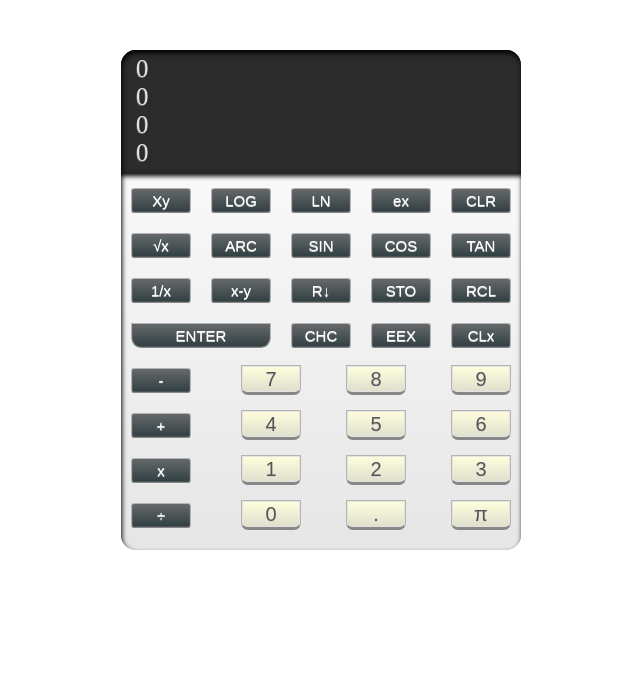
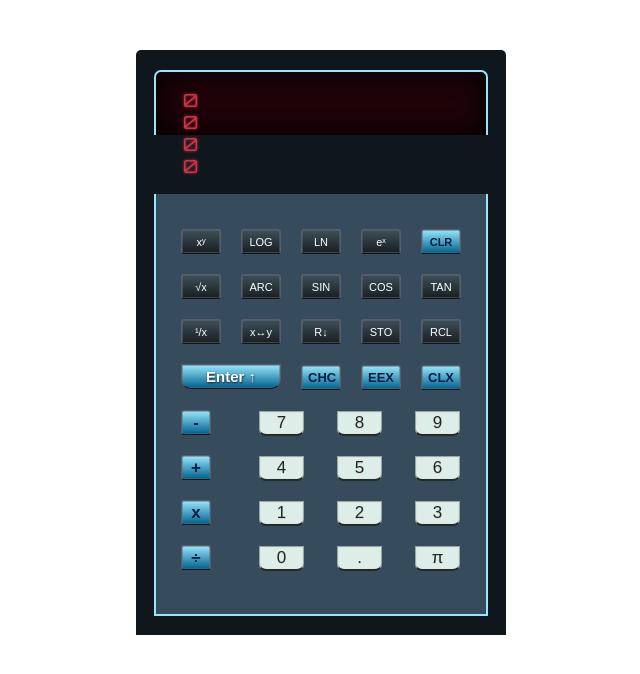
Before and after one commit to AwsIdris/HYF_Group3_Project, a React (Create React App) app: page / in a window 1280 px wide. Shown: the top 674 px of the page, without its empty margins (319-959 px from the left). Built offline with nearby package versions, Linux system fonts and the light colour scheme.

Commit message:
Css-modification

```diff
--- a/public/index.html
+++ b/public/index.html
@@ -1,5 +1,5 @@
 <!doctype html>
-<html lang="en">
+<link href='http://fonts.googleapis.com/css?family=Orbitron' rel='stylesheet' type='text/css'/><html lang="en">
   <head>
     <meta charset="utf-8">
     <meta name="viewport" content="width=device-width, initial-scale=1, shrink-to-fit=no">
--- a/src/App.css
+++ b/src/App.css
@@ -1,12 +1,12 @@
 .calculatorBody{
-  width:400px;
-  height: 500px;
+  width:370px;
+  height: 565px;
+  padding-top:20px;
   margin:50px auto;
   display: flex;
   flex-direction: column;
   align-items: center;
   border-radius: 0px 0px 20px 20px;
-  box-shadow:inset 1px 3px 5px  #000000;
-  background-color:#F9F9F9;
-  border-radius: 15px 15px 15px 15px;
+  background-color:#10171C;
+  border-radius: 5px 5px 0px 0px;
 }
--- a/src/components/DisplayScreen.css
+++ b/src/components/DisplayScreen.css
@@ -1,15 +1,18 @@
 .calculator-display {
-  background-color: #2B2B2B;
-  width:390px;
+  letter-spacing: 2px;  font-family: Orbitron;
+  background-color: #1E0309;
+  width:296px;
   height: 23%;
   margin: 0;
-  color:#E3E3E3;
-  padding:5px ;
-  font-size: 25px;
+  color:#CE354A;
+  padding:17px ;
+  font-size: 18px;
   text-align: left;
-  text-shadow: -0.5px 0.5px #6C7A7D;
-  box-shadow:inset 1px 3px 5px  #000000;
-  border-radius: 15px 15px 0px 0px;
+  text-shadow: 0px 0px 3px ;
+  box-shadow:inset 1px 0px 30px  #000000;
+  border-radius: 7px 7px 0px 0px;
+  border: solid 2px #97E6FC;
+  border-bottom:none;
 }
 
 .stackDiv {
--- a/src/components/DisplayScreen.js
+++ b/src/components/DisplayScreen.js
@@ -14,12 +14,14 @@ export default class DisplayScreen extends React.Component {
     render() {
 
         return (
+        <div className="calculator-display1">
           <div className="calculator-display">
-          <div className="stackDiv">{store.state.stack[3]}</div>
-          <div className="stackDiv">{store.state.stack[2]}</div>
-          <div className="stackDiv">{store.state.stack[1]}</div>
-          <div className="stackDiv">{store.state.stack[0]}</div>
-      </div>
+           <div className="stackDiv">{store.state.stack[3]}</div>
+           <div className="stackDiv">{store.state.stack[2]}</div>
+           <div className="stackDiv">{store.state.stack[1]}</div>
+           <div className="stackDiv">{store.state.stack[0]}</div>
+         </div>
+        </div>
             )
     }
 }
--- a/src/components/KeyPad.css
+++ b/src/components/KeyPad.css
@@ -1,79 +1,92 @@
 .mathtable {
-  padding-top: 5px;
-  width: 400px;
+  border: solid 2px #97E6FC;
+  border-top: none;
+  padding-top: 5px #FFFFFF;
+  width: 300px;
   height: 380px;
-  border-color: #000000;
-  box-shadow:inset 1px 3px 5px  #000000;
-  border-bottom: none;
-  border-radius: 0px 0px 15px 15px;
-  background: -webkit-gradient(linear, left top, left bottom, from(#F9F9F9), to(#E6E6E6));
+  padding:25px 15px 15px 15px;
+  background: -webkit-gradient(linear, left top, left bottom, from(#364B5C), to(#364B5C));
+}
 
-}
 .CalculatorKey {
-  font-size: 15px;
+  font-family: sans-serif;
+  font-size: 11px;
   margin: 10px;
   border: none;
-  width :60px;
+  width :40px;
   height: 25px;
   color:#FFFFFF;
-  font-size: 15px;
-  background: -webkit-gradient(linear, 0 0, 0 bottom, from(#66696b), to(#303F42));
-  background: -moz-linear-gradient(#66696b, #303F42);
-  background: linear-gradient(#66696b, #303F42);
-  border: solid 1px #b4b4b4;
-  border-bottom: solid 1.5px #878787;
+  background: linear-gradient(#3D5059, #171F23);
+  border: solid 1px #595D72;
+  border-bottom: solid 1.5px #0f1416;
   box-shadow: inset 0 0 0 0.5px #66696b;
-  color: #FFFFFF;
-  text-shadow: 0 0.5px 0 #d6d6d6;
   border-radius: 3px 3px 3px 3px;
+  outline:none;
 }
 
-.CalculatorKey.KeyPad-ENTER {
-  width :140px;
+.CalculatorKey.KeyPad-Enter {
+  width :100px;
   height: 25px;
+  font-size: 15px;
   color:#FFFFFF;
-  font-size: 15px;
-  background: -webkit-gradient(linear, 0 0, 0 bottom, from(#66696b), to(#303F42));
-  background: -moz-linear-gradient(#66696b, #303F42);
-  background: linear-gradient(#66696b, #303F42);
-  border: solid 1px #b4b4b4;
-  border-bottom: solid 1.5px #878787;
+  background: linear-gradient(#97E6FC, #00618E);
+  border: solid 1px #595D72;
+  border-bottom: solid 1.5px #0f1416;
   box-shadow: inset 0 0 0 0.5px #66696b;
-  color: #FFFFFF;
-  text-shadow: 0 0.5px 0 #d6d6d6;
-  border-radius: 0px 0px 10px 10px;
+  border-radius: 0px 0px 10px 10px ;
+  text-shadow: 0.4px 1px 2px #0f1416;
+  outline:none;
+  font-weight: bold;
+}
+
+.CalculatorKey.KeyPad-CLR{
+  font-family: sans-serif;
+  font-size: 11px;
+  font-weight: bold;
+  margin: 10px;
+  border: none;
+  width :40px;
+  height: 25px;
+  color:#071E44;
+  background: linear-gradient(#97E6FC, #00618E);
+  border: solid 1px #595D72;
+  border-bottom: solid 1.5px #0f1416;
+  box-shadow: inset 0 0 0 0.5px #66696b;
+  border-radius: 3px 3px 3px 3px;
+  outline:none;
 
 }
 
 .CalculatorKey.KeyPad-CHC,
 .CalculatorKey.KeyPad-EEX,
-.CalculatorKey.KeyPad-CLx{
+.CalculatorKey.KeyPad-CLX{
   color:#FFFFFF;
-  font-size: 15px;
-  background: -webkit-gradient(linear, 0 0, 0 bottom, from(#66696b), to(#303F42));
-  background: -moz-linear-gradient(#66696b, #303F42);
-  background: linear-gradient(#66696b, #303F42);
-  border: solid 1px #b4b4b4;
-  border-bottom: solid 1.5px #878787;
+  font-size: 13px;
+  color:#071E44;
+  background: linear-gradient(#97E6FC, #00618E);
+  border: solid 1px #595D72;
+  border-bottom: solid 1.5px #0f1416;
   box-shadow: inset 0 0 0 0.5px #66696b;
-  color: #FFFFFF;
-  text-shadow: 0 0.5px 0 #d6d6d6;
+  font-weight: bold;
   border-radius: 3px 3px 3px 3px;
+  outline:none;
 }
 
 .CalculatorKey.KeyPad--,
 .CalculatorKey.KeyPad-x,
-.CalculatorKey.KeyPad-÷ {
-  color:#FFFFFF;
-  font-size: 15px;
-  background: -webkit-gradient(linear, 0 0, 0 bottom, from(#66696b), to(#303F42));
-  background: -moz-linear-gradient(#66696b, #303F42);
-  background: linear-gradient(#66696b, #303F42);
-  border: solid 1px #b4b4b4;
-  border-bottom: solid 1.5px #878787;
+.CalculatorKey.KeyPad-÷,
+.CalculatorKey.KeyPad-\+ {
+  width:30px;
+  font-size: 17px;
+  margin-right: 20px;
+  color:#071E44;
+  background: linear-gradient(#97E6FC, #00618E);
+  border: solid 1px #595D72;
+  border-bottom: solid 1.5px #0f1416;
   box-shadow: inset 0 0 0 0.5px #66696b;
-  color: #FFFFFF;
-  text-shadow: 0 0.5px 0 #d6d6d6;
+  text-shadow: none;
+  outline:none;
+  font-weight: bold;
 }
 
 .CalculatorKey.KeyPad-1,
@@ -88,19 +101,18 @@
 .CalculatorKey.KeyPad-0,
 .CalculatorKey.KeyPad-π,
 .CalculatorKey.KeyPad-\. {
-  font-size: 20px;
-  margin: 5px 5px 5px 40px;
+  outline:none;
+  font-size: 17px;
+  margin: 10px 5px 5px 28px;
   border: none;
-  width :60px;
-  height: 30px;
-  background: #FFFFDD;
-  background: -webkit-gradient(linear, 0 0, 0 bottom, from(#FFFFDD), to(#868686));
-  background: -moz-linear-gradient(#FFFFDD, #DEDECD);
-  background: linear-gradient(#FFFFDD, #DEDECD);
-  border: solid 1px #b4b4b4;
-  border-bottom: solid 3px #878787;
+  width :45px;
+  height: 25px;
+  background: #DDEDE7;
+  background: linear-gradient(#DDEDE7, #DDEDE7);
+  border: solid 1px #90ADA1;
+  border-bottom: solid 2px #1E2D27;
   box-shadow: inset 0 0 0 1px #e3e3e3;
-  color: #555;
+  color: #1F2626;
   text-shadow: 0 1px 0 #d6d6d6;
   border-radius: 0px 0px 7px 7px;
 }
--- a/src/components/KeyPad.js
+++ b/src/components/KeyPad.js
@@ -29,10 +29,10 @@ export default class KeyPad extends React.Component {
 }
     function allKeys(){
 let math=[
-              ["Xy","LOG","LN","ex","CLR"],
+              ["xʸ","LOG","LN","eˣ","CLR"],
               ["√x","ARC","SIN","COS","TAN"],
-              ["1/x","x-y","R↓","STO","RCL"],
-              ["ENTER","CHC","EEX","CLx"],
+              ["¹/x","x↔︎y","R↓","STO","RCL"],
+              ["Enter ↑","CHC","EEX","CLX"],
               ["-",7,8,9],
               ['+',4,5,6],
               ["x",1,2,3],
--- a/src/components/operations.js
+++ b/src/components/operations.js
@@ -11,17 +11,17 @@ export  function operations (value) {
 
   if(Number.isInteger(value) && store.state.lastValue!==null
       && store.state.keypressed === 'SIN'
-      ||store.state.keypressed === 'COS'
+      || store.state.keypressed === 'COS'
       || store.state.keypressed === 'TAN'
       || store.state.keypressed === '+'
       || store.state.keypressed === '-'
       || store.state.keypressed === 'x'
       || store.state.keypressed === '÷'
       || store.state.keypressed === '√x'
-      || store.state.keypressed === '1/x'
-      || store.state.keypressed === 'Xy'
+      || store.state.keypressed === '¹/x'
+      || store.state.keypressed === 'xʸ'
       || store.state.keypressed === 'LOG'
-      || store.state.keypressed === 'ex'
+      || store.state.keypressed === 'eˣ'
       || store.state.keypressed === 'LN'
       || store.state.keypressed === 'π'
       || store.state.keypressed === 'STO'
@@ -48,7 +48,7 @@ export  function operations (value) {
       store.setState({lastValue:null})
       break;
 
-    case "CLx":  localStack[0]=0;
+    case "CLX":  localStack[0]=0;
       store.setState({lastValue:null})
       break;
 
@@ -63,13 +63,13 @@ export  function operations (value) {
          operation = value
       break
 
-    case "ENTER":
+    case "Enter ↑":
           localStack = [x,x,y,z]
           store.setState({lastValue:null})
          // keyStatus=true;
       break;
 
-    case "x-y":
+    case "x↔︎y":
           localStack = [y,x,z,t]
           store.setState({lastValue:null})
           // keyStatus=true
@@ -146,7 +146,7 @@ export  function operations (value) {
       break;
 
 
-      case 'Xy':
+      case 'xʸ':
         localStack=[Math.pow(x, y),z,t,t]
         store.setState({keypressed:value})
         operation = value
@@ -158,7 +158,7 @@ export  function operations (value) {
         operation = value
         break
 
-      case '1/x': if( x === '0' ){
+      case '¹/x': if( x === '0' ){
         localStack=['Error',y,z,t]
         store.setState({lastValue:'Error'})
       } else { localStack=[1/parseFloat(x),y,z,t]
@@ -167,7 +167,7 @@ export  function operations (value) {
       }
         break
 
-      case 'ex':
+      case 'eˣ':
     localStack = [Math.exp(Number(x)),y,z,t]
     operation = value
     store.setState({keypressed:value});
```
